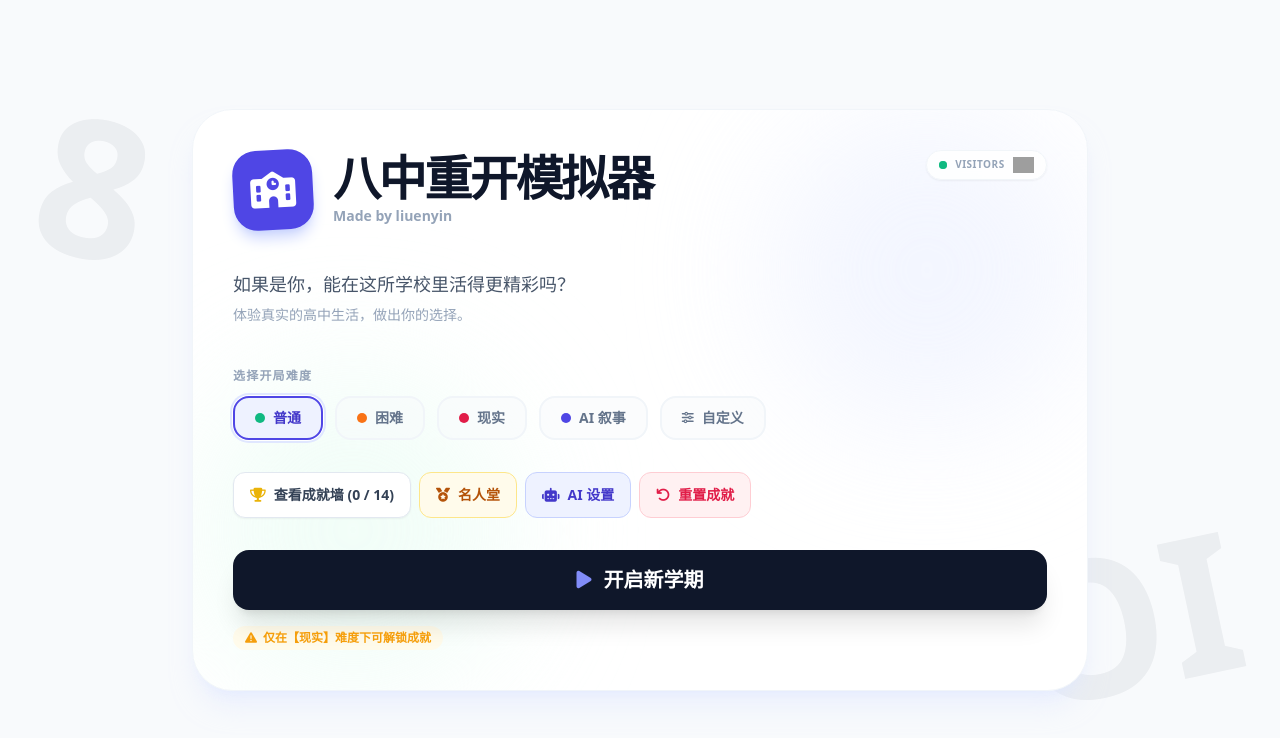
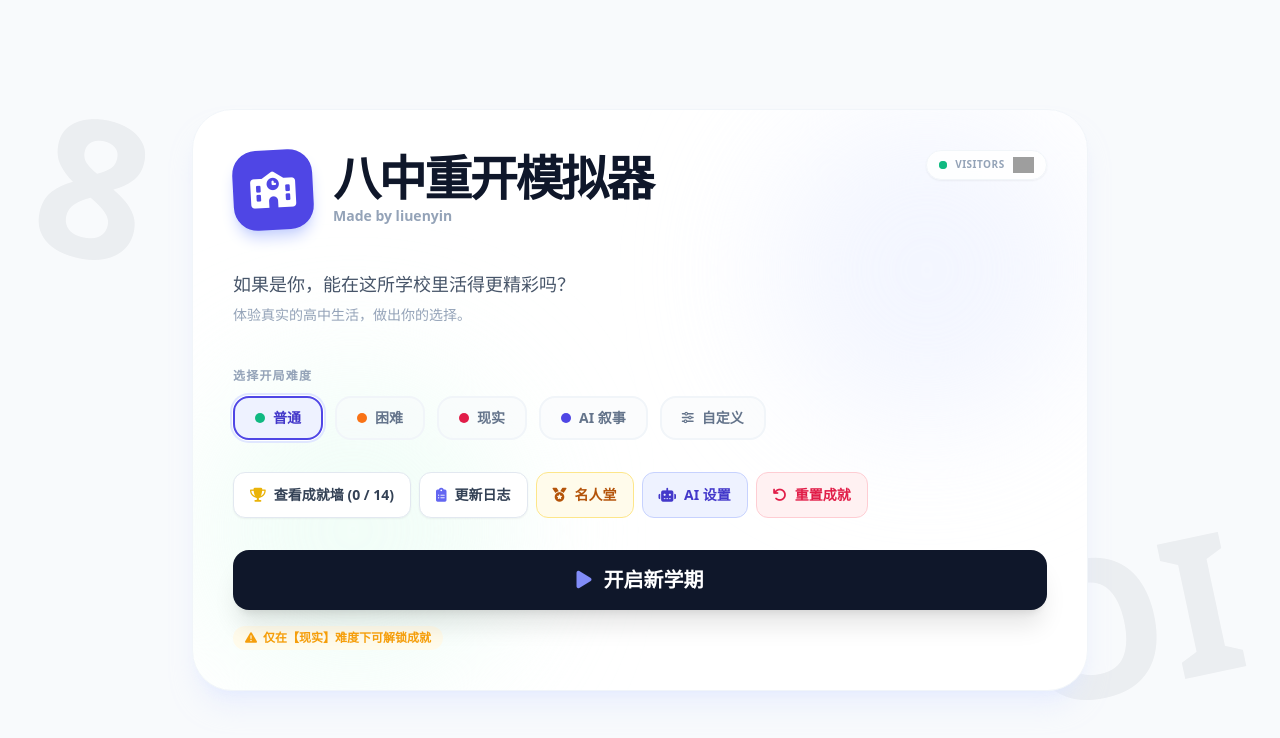
Before and after one commit to xErufy7/recallbj8z, a React (Vite) app: page / in a window 1280 px wide. Shown: the top 738 px of the page. Built offline with nearby package versions, Linux system fonts and the light colour scheme; grey boxes are pictures that could not be loaded.

Commit message:
加日志入口

```diff
--- a/components/HomeView.tsx
+++ b/components/HomeView.tsx
@@ -150,6 +150,9 @@ const HomeView: React.FC<HomeViewProps> = ({ selectedDifficulty, onDifficultyCha
                          <div className="mt-8 flex items-center gap-2 flex-wrap">
                              <button onClick={() => setShowAchievements(true)} className="px-4 py-3 bg-white text-slate-700 border border-slate-200 hover:border-indigo-300 rounded-xl font-bold text-sm shadow-sm hover:shadow-md transition-all flex items-center gap-2">
                                  <i className="fas fa-trophy text-yellow-500"></i> 查看成就墙 ({unlockedAchievements.length} / {Object.keys(ACHIEVEMENTS).length})
+                             </button>
+                             <button onClick={() => setShowChangelog(true)} className="px-4 py-3 bg-white text-slate-700 border border-slate-200 hover:border-indigo-300 rounded-xl font-bold text-sm shadow-sm hover:shadow-md transition-all flex items-center gap-2">
+                                 <i className="fas fa-clipboard-list text-indigo-500"></i> 更新日志
                              </button>
                              {onShowLeaderboard && (
                                  <button onClick={onShowLeaderboard} className="px-4 py-3 bg-amber-50 border border-amber-200 text-amber-700 rounded-xl font-bold text-sm hover:bg-amber-100 transition-all flex items-center gap-2">
--- a/data/constants.ts
+++ b/data/constants.ts
@@ -2,7 +2,7 @@
 import { Difficulty, GeneralStats } from '../types';
 
 export const CHANGELOG_DATA = [
-    { version: 'v1.5/merge', date: '2026-8-8', content: ['融合新版视觉与旧版特性', '新增排行榜系统', '新增自定义API配置', '天赋被动系统', '每难度独立存档', '优化弹窗阴影遮盖效果'] },
+    { version: 'v1.5/merge', date: '2026-8-8', content: ['新增排行榜系统', '新增自定义API配置', '天赋被动系统', '每难度独立存档', '优化弹窗阴影遮盖效果'] },
     { version: 'v1.4', date: '2026-5-21', content: ['优化了主界面排版', '新增自定义 API 配置', '保存进度方式改为自动保存', '优化了排行榜的显示', '新增重置成就功能', '新增代理节点默认 API Key'] },
     { version: 'v1.3/beta', date: '2026-1-22', content: ['新增【无限重开 AI版】，接入 Gemini API 实现动态事件。', '优化了负债逻辑，现在负债会有分级 Debuff。'] },
     { version: 'v1.2/testing', date: '2026-1-21', content: ['实装了每日挑战','修复了已知问题'] },
```
